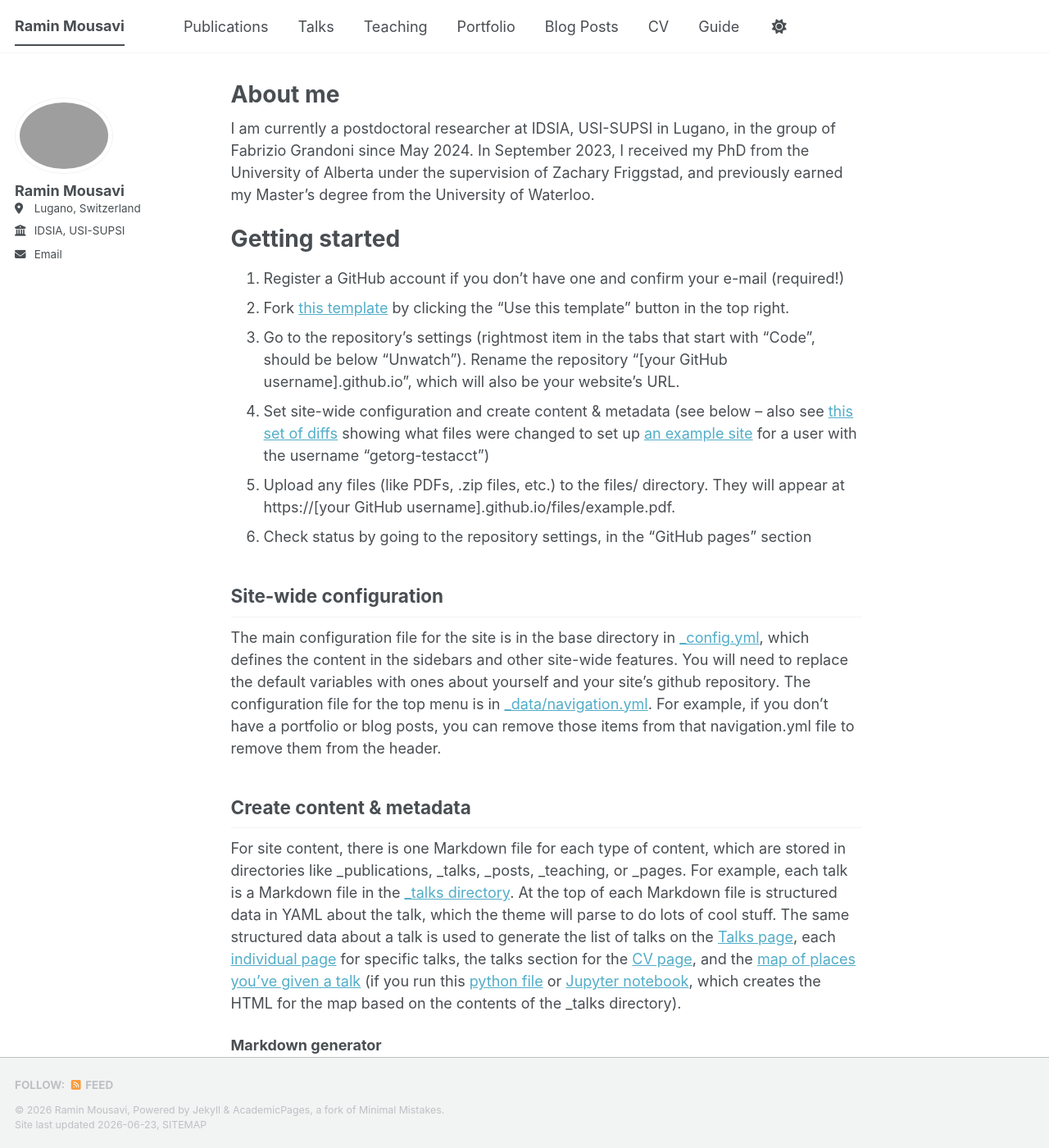
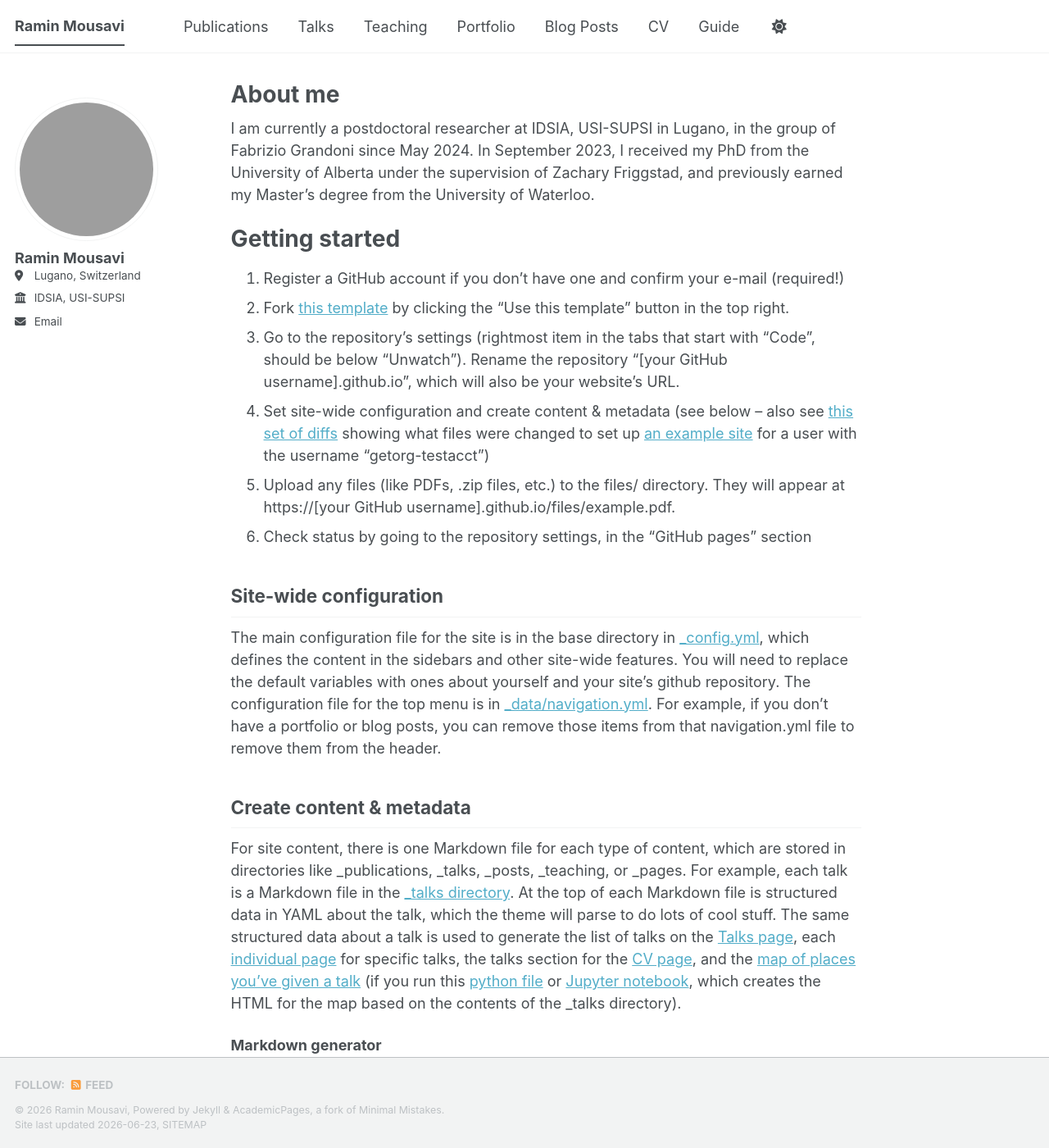
Before and after one commit to rammousavi/rammousavi.github.io, a Jekyll site: the page built from _pages/about.md, in a window 1280 px wide and 1400 px high. Shown: the whole window at 82% size. Built offline with Jekyll 4.4.1, drawn with Linux system fonts in a browser that asks for light colours; a style sheet for code colours, icons or effects is not loaded.

Commit message:
Adjust author avatar dimensions and styles

```diff
--- a/_sass/layout/_sidebar.scss
+++ b/_sass/layout/_sidebar.scss
@@ -141,27 +141,51 @@
    ========================================================================== */
 
 .author__avatar {
+
   display: table-cell;
+
   vertical-align: top;
+
   width: 120px !important;
-  // set width only, for non-square avatars
-  // height: 36px;
 
   @include breakpoint($large) {
+
     display: block;
-    width: auto;
-    height: auto;
+
+    width: 175px !important;
+
+    height: 175px !important;
+
   }
 
   img {
-    max-width: 175px;
+
+    width: 175px !important;
+
+    height: 175px !important;
+
+    max-width: 175px !important;
+
+    object-fit: cover;
+
     border-radius: 50%;
 
     @include breakpoint($large) {
+
+      width: 175px !important;
+
+      height: 175px !important;
+
+      max-width: 175px !important;
+
       padding: 5px;
+
       border: 1px solid var(--global-border-color);
+
     }
+
   }
+
 }
 
 .author__content {
```
